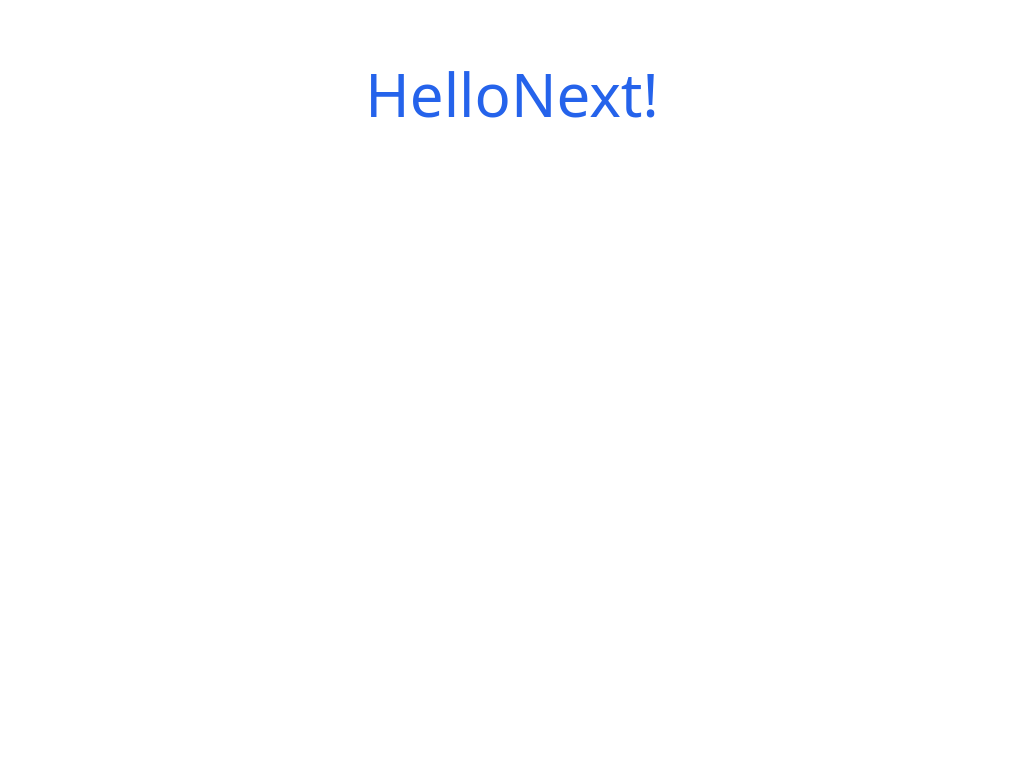
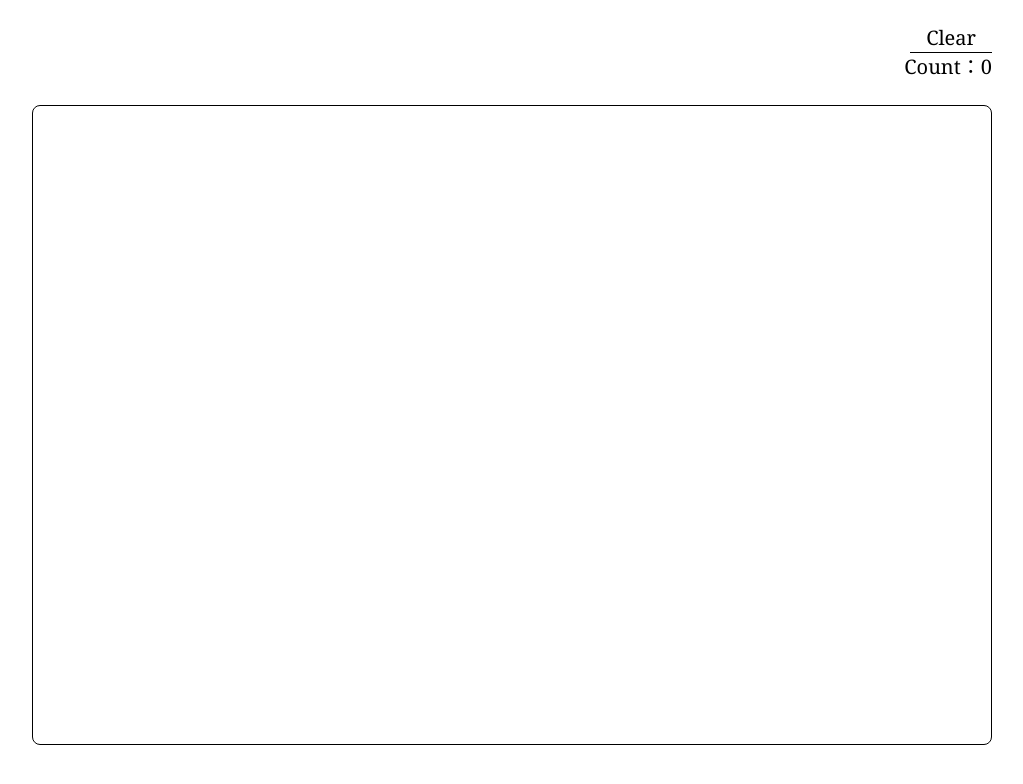
Before and after one commit to Tetsu4819/memos-app, a Next.js app: page / in a window 1280 px wide. Shown: the top 784 px of the page, without its empty margins (128-1151 px from the left). Built offline with nearby package versions, Linux system fonts and the light colour scheme.

Commit message:
:hammer: add note

```diff
--- /dev/null
+++ b/src/components/input.tsx
@@ -0,0 +1,34 @@
+import { useState } from 'react'
+
+const input = () => {
+  //文字カウント
+  const [value, setValue] = useState('')
+  const [displayCount, setDisplayCount] = useState(0)
+  function textCount(text: string) {
+    setValue(text)
+    let replacedString = text.replace(/\s+/g, '')
+    setDisplayCount(replacedString.length)
+  }
+  return (
+    <div className="w-full h-full ">
+      <div className="block w-3/4 pt-6 mx-auto font-serif text-xl text-right ">
+        <button className="px-4 bg-white border-b border-black outline-none cursor-pointer hover:bg-gray-100 active:font-bold focus:outline-none">
+          Clear
+        </button>
+        <p>Count：{displayCount}</p>
+      </div>
+
+      <div className="h-4/5">
+        <textarea
+          id="input"
+          value={value}
+          onChange={(e) => textCount(e.target.value)}
+          className="p-2 block w-3/4 h-full mx-auto mt-6 outline-none resize-none wd:w-1/3 border border-black rounded-lg"
+          autoFocus={true}
+        ></textarea>
+      </div>
+    </div>
+  )
+}
+
+export default input
--- a/src/pages/index.tsx
+++ b/src/pages/index.tsx
@@ -1,5 +1,15 @@
+import Head from 'next/head'
+import Input from '../components/input'
+
 export default function Home() {
   return (
-    <h1 className="text-6xl text-blue-600 text-center my-16">HelloNext!</h1>
+    <>
+      <Head>
+        <title>memo-app</title>
+      </Head>
+      <div className="h-screen">
+        <Input />
+      </div>
+    </>
   )
 }
```
